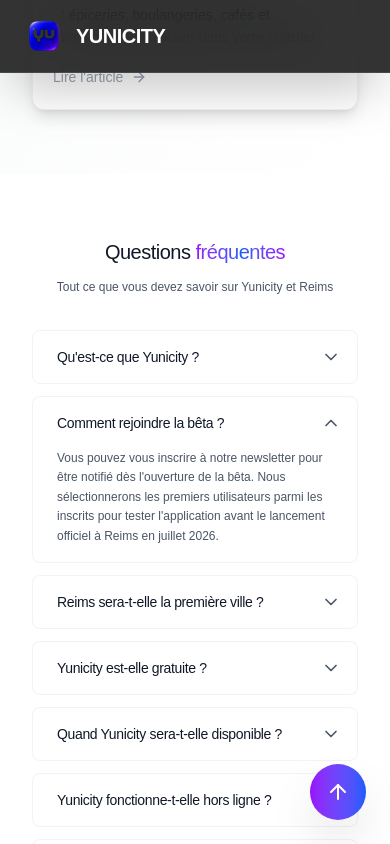
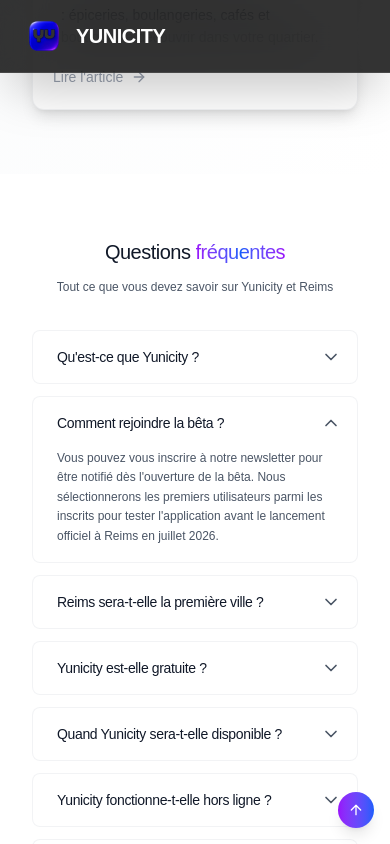
Before and after one commit to Kyria-Zaire/yunicity-website, a Next.js app: page / in a window 390 px wide. Both pictures are taken after a click on the button "Comment rejoindre la bêta ?". Shown: the part 8931-9775 px from the top of the page. Built offline with nearby package versions, Linux system fonts and the light colour scheme.

Commit message:
fix: RÃ©duction taille bouton scroll-to-top sur mobile

```diff
--- a/src/components/Navigation.tsx
+++ b/src/components/Navigation.tsx
@@ -142,12 +142,12 @@ export default function Navigation({ activeSection }: NavigationProps) {
             exit={{ opacity: 0, scale: 0.8, y: 20 }}
             transition={{ duration: 0.3 }}
             onClick={handleScrollToTop}
-            className="fixed bottom-6 right-6 z-50 p-4 bg-gradient-to-r from-purple-600 to-blue-600 rounded-full text-white shadow-2xl hover:shadow-purple-500/25 transition-all"
+            className="fixed bottom-4 right-4 sm:bottom-6 sm:right-6 z-50 p-2.5 sm:p-3 bg-gradient-to-r from-purple-600 to-blue-600 rounded-full text-white shadow-lg sm:shadow-2xl hover:shadow-purple-500/25 transition-all"
             whileHover={{ scale: 1.1 }}
             whileTap={{ scale: 0.95 }}
             aria-label="Retour en haut"
           >
-            <ArrowUp className="w-6 h-6" />
+            <ArrowUp className="w-4 h-4 sm:w-5 sm:h-5" />
           </motion.button>
         )}
       </AnimatePresence>
```
